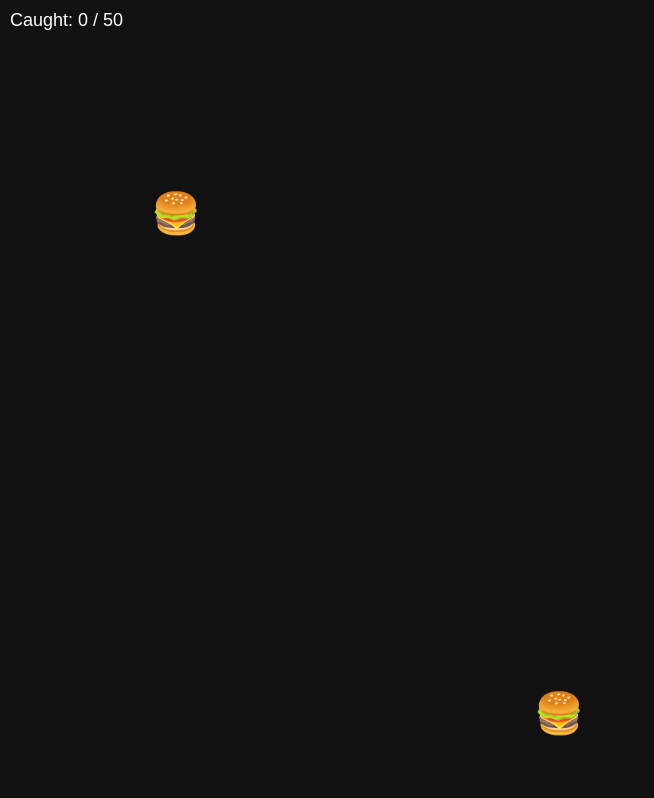
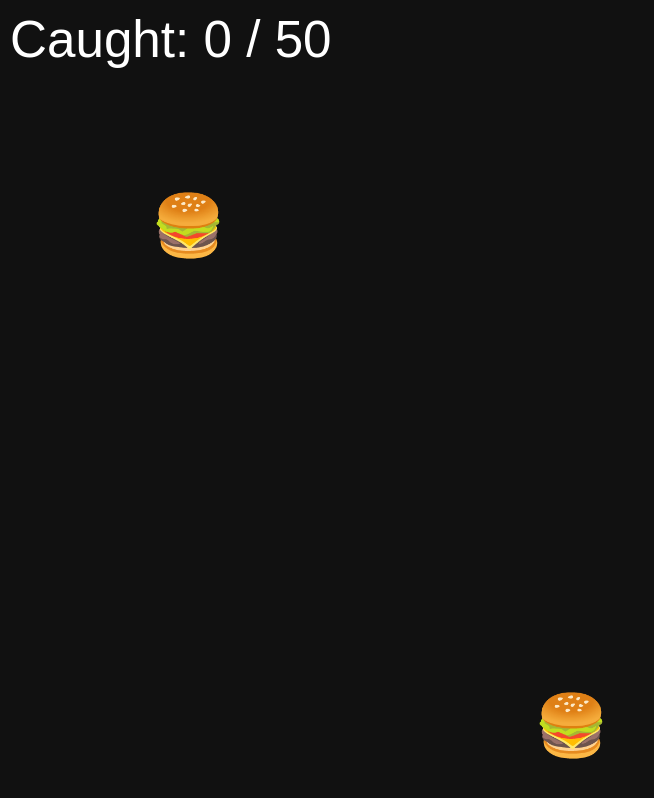
Before and after one commit to khaniqra7249ai-ops/night-bite-game, a plain HTML site: page index.html in a window 1280 px wide. Shown: the whole page, without its empty margins (0-654 px from the left). Drawn offline with Linux system fonts and the light colour scheme.

Commit message:
first uplode

```diff
--- a/index.html
+++ b/index.html
@@ -2,6 +2,7 @@
 <html lang="en">
 <head>
 <meta charset="UTF-8">
+<meta name="viewport" content="width=device-width, initial-scale=1.0">
 <title>Night Bite Burger Catch</title>
 <style>
 body {
@@ -20,14 +21,16 @@ body {
 .burger {
   position: absolute;
   top: -60px;
-  font-size: 40px;
+  font-size: 8vw; /* screen width ke hisaab se size */
+  max-font-size: 60px; /* zyada bada na ho */
   cursor: pointer;
 }
 #info {
   position: fixed;
   top: 10px;
   left: 10px;
-  font-size: 18px;
+  font-size: 4vw; /* responsive info text */
+  max-font-size: 18px;
 }
 #overlay {
   display: none;
@@ -39,10 +42,15 @@ body {
   flex-direction: column;
 }
 button {
-  padding: 12px 20px;
-  font-size: 16px;
-  margin-top: 15px;
+  padding: 3vw 5vw; /* responsive button */
+  font-size: 4vw;
+  max-font-size: 16px;
+  margin-top: 4vw;
   cursor: pointer;
+}
+.burger {
+  user-select: none;
+  -webkit-tap-highlight-color: transparent;
 }
 </style>
 </head>
@@ -56,50 +64,70 @@ button {
 
 <script>
 let caught = 0;
-let speed = 2000;
+let speed = 2000; // initial drop interval
 let gameInterval;
 const game = document.getElementById("game");
 const countEl = document.getElementById("count");
 const overlay = document.getElementById("overlay");
 
+// Random discount code
 function randomCode() {
   return "NB-" + Math.random().toString(36).substring(2,7).toUpperCase();
 }
 
+// Update drop speed based on caught burgers
 function updateSpeed() {
   if (caught >= 40) speed = 600;
   else if (caught >= 30) speed = 800;
   else if (caught >= 20) speed = 1100;
   else if (caught >= 10) speed = 1500;
+
+  clearInterval(gameInterval); // purana interval clear karo
+  gameInterval = setInterval(dropBurger, speed); // naya interval set karo
 }
 
+// Drop one burger
 function dropBurger() {
   const burger = document.createElement("div");
   burger.className = "burger";
   burger.innerText = "🍔";
+
+  // Responsive size
+  burger.style.fontSize = Math.min(window.innerWidth * 0.08, 60) + "px";
   burger.style.left = Math.random() * (window.innerWidth - 50) + "px";
+  burger.style.top = "-60px";
+  burger.style.touchAction = "manipulation"; // mobile fix
   game.appendChild(burger);
 
+  // Burger fall speed
   let top = -60;
+  let fallSpeed = 5 + caught * 0.3;
   const fall = setInterval(() => {
-    top += 5;
+    top += fallSpeed;
     burger.style.top = top + "px";
+
     if (top > window.innerHeight) {
       clearInterval(fall);
       endGame(false);
     }
   }, 20);
 
-  burger.onclick = () => {
+  // Catch burger
+  function catchBurger(e) {
+    e.preventDefault();
     clearInterval(fall);
     burger.remove();
     caught++;
     countEl.innerText = caught;
     updateSpeed();
     if (caught === 50) endGame(true);
-  };
+  }
+
+  burger.addEventListener("click", catchBurger);
+  burger.addEventListener("touchstart", catchBurger);
 }
 
+// Start game
 function startGame() {
   gameInterval = setInterval(dropBurger, speed);
 }
@@ -126,6 +154,7 @@ function endGame(win) {
   }
 }
 
+// Start the game
 startGame();
 </script>
 
```
